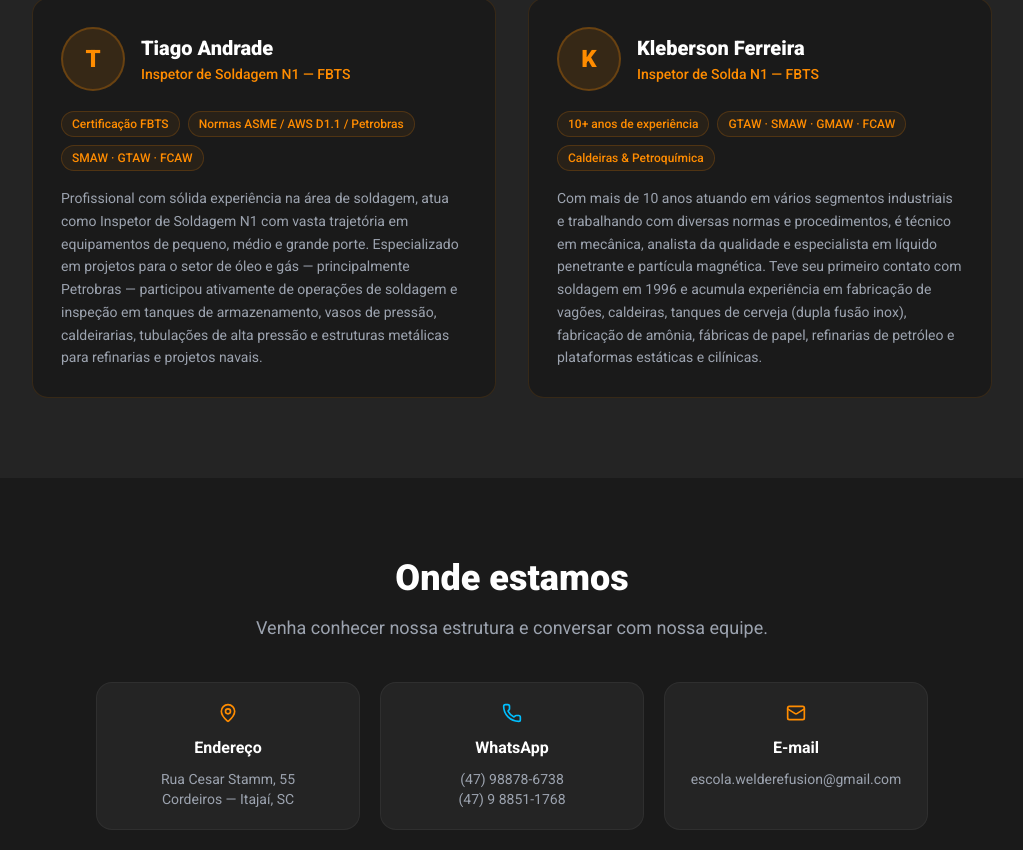
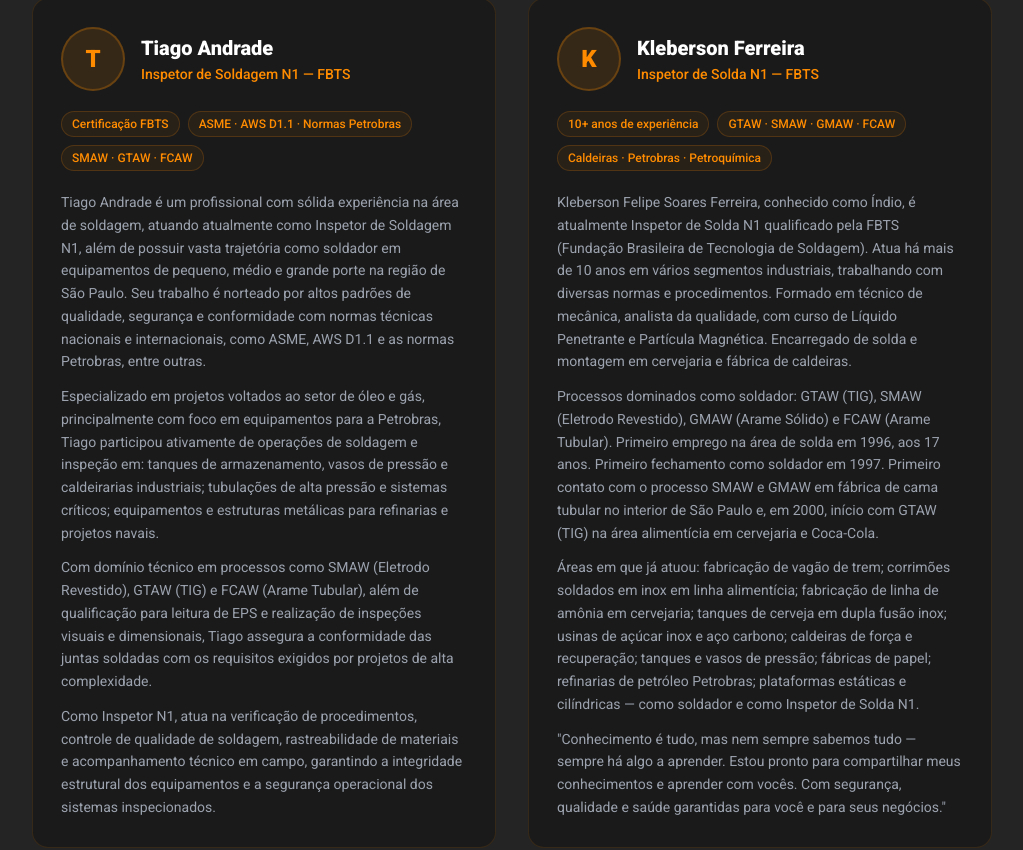
Before and after one commit to denilsonsilvasantos-sketch/wender-fusion, a React (Vite) app in the folder frontend/: page /sobre in a window 1280 px wide. Shown: the part 2430-3280 px from the top of the page, without its empty margins (128-1151 px from the left). Built offline with nearby package versions, Linux system fonts and the light colour scheme; no server answers.

Commit message:
content: bio completa de Tiago Andrade e Kleberson Ferreira no Sobre

```diff
--- a/frontend/src/pages/public/AboutPage.tsx
+++ b/frontend/src/pages/public/AboutPage.tsx
@@ -16,15 +16,25 @@ const TEAM = [
     name: 'Tiago Andrade',
     role: 'Inspetor de Soldagem N1 — FBTS',
     initial: 'T',
-    highlights: ['Certificação FBTS', 'Normas ASME / AWS D1.1 / Petrobras', 'SMAW · GTAW · FCAW'],
-    bio: 'Profissional com sólida experiência na área de soldagem, atua como Inspetor de Soldagem N1 com vasta trajetória em equipamentos de pequeno, médio e grande porte. Especializado em projetos para o setor de óleo e gás — principalmente Petrobras — participou ativamente de operações de soldagem e inspeção em tanques de armazenamento, vasos de pressão, caldeirarias, tubulações de alta pressão e estruturas metálicas para refinarias e projetos navais.',
+    highlights: ['Certificação FBTS', 'ASME · AWS D1.1 · Normas Petrobras', 'SMAW · GTAW · FCAW'],
+    paragraphs: [
+      'Tiago Andrade é um profissional com sólida experiência na área de soldagem, atuando atualmente como Inspetor de Soldagem N1, além de possuir vasta trajetória como soldador em equipamentos de pequeno, médio e grande porte na região de São Paulo. Seu trabalho é norteado por altos padrões de qualidade, segurança e conformidade com normas técnicas nacionais e internacionais, como ASME, AWS D1.1 e as normas Petrobras, entre outras.',
+      'Especializado em projetos voltados ao setor de óleo e gás, principalmente com foco em equipamentos para a Petrobras, Tiago participou ativamente de operações de soldagem e inspeção em: tanques de armazenamento, vasos de pressão e caldeirarias industriais; tubulações de alta pressão e sistemas críticos; equipamentos e estruturas metálicas para refinarias e projetos navais.',
+      'Com domínio técnico em processos como SMAW (Eletrodo Revestido), GTAW (TIG) e FCAW (Arame Tubular), além de qualificação para leitura de EPS e realização de inspeções visuais e dimensionais, Tiago assegura a conformidade das juntas soldadas com os requisitos exigidos por projetos de alta complexidade.',
+      'Como Inspetor N1, atua na verificação de procedimentos, controle de qualidade de soldagem, rastreabilidade de materiais e acompanhamento técnico em campo, garantindo a integridade estrutural dos equipamentos e a segurança operacional dos sistemas inspecionados.',
+    ],
   },
   {
     name: 'Kleberson Ferreira',
     role: 'Inspetor de Solda N1 — FBTS',
     initial: 'K',
-    highlights: ['10+ anos de experiência', 'GTAW · SMAW · GMAW · FCAW', 'Caldeiras & Petroquímica'],
-    bio: 'Com mais de 10 anos atuando em vários segmentos industriais e trabalhando com diversas normas e procedimentos, é técnico em mecânica, analista da qualidade e especialista em líquido penetrante e partícula magnética. Teve seu primeiro contato com soldagem em 1996 e acumula experiência em fabricação de vagões, caldeiras, tanques de cerveja (dupla fusão inox), fabricação de amônia, fábricas de papel, refinarias de petróleo e plataformas estáticas e cilínicas.',
+    highlights: ['10+ anos de experiência', 'GTAW · SMAW · GMAW · FCAW', 'Caldeiras · Petrobras · Petroquímica'],
+    paragraphs: [
+      'Kleberson Felipe Soares Ferreira, conhecido como Índio, é atualmente Inspetor de Solda N1 qualificado pela FBTS (Fundação Brasileira de Tecnologia de Soldagem). Atua há mais de 10 anos em vários segmentos industriais, trabalhando com diversas normas e procedimentos. Formado em técnico de mecânica, analista da qualidade, com curso de Líquido Penetrante e Partícula Magnética. Encarregado de solda e montagem em cervejaria e fábrica de caldeiras.',
+      'Processos dominados como soldador: GTAW (TIG), SMAW (Eletrodo Revestido), GMAW (Arame Sólido) e FCAW (Arame Tubular). Primeiro emprego na área de solda em 1996, aos 17 anos. Primeiro fechamento como soldador em 1997. Primeiro contato com o processo SMAW e GMAW em fábrica de cama tubular no interior de São Paulo e, em 2000, início com GTAW (TIG) na área alimentícia em cervejaria e Coca-Cola.',
+      'Áreas em que já atuou: fabricação de vagão de trem; corrimões soldados em inox em linha alimentícia; fabricação de linha de amônia em cervejaria; tanques de cerveja em dupla fusão inox; usinas de açúcar inox e aço carbono; caldeiras de força e recuperação; tanques e vasos de pressão; fábricas de papel; refinarias de petróleo Petrobras; plataformas estáticas e cilíndricas — como soldador e como Inspetor de Solda N1.',
+      '"Conhecimento é tudo, mas nem sempre sabemos tudo — sempre há algo a aprender. Estou pronto para compartilhar meus conhecimentos e aprender com vocês. Com segurança, qualidade e saúde garantidas para você e para seus negócios."',
+    ],
   },
 ]
 
@@ -166,7 +176,7 @@ export function AboutPage() {
             <h2 className="text-4xl font-black text-white">Quem faz acontecer</h2>
           </div>
           <div className="grid md:grid-cols-2 gap-8">
-            {TEAM.map(({ name, role, initial, highlights, bio }) => (
+            {TEAM.map(({ name, role, initial, highlights, paragraphs }) => (
               <div key={name} className="p-7 rounded-2xl border"
                 style={{ background: '#1A1A1A', borderColor: '#FF8C0020' }}>
                 {/* Header */}
@@ -182,7 +192,7 @@ export function AboutPage() {
                 </div>
 
                 {/* Highlights */}
-                <div className="flex flex-wrap gap-2 mb-4">
+                <div className="flex flex-wrap gap-2 mb-5">
                   {highlights.map(h => (
                     <span key={h} className="text-xs px-2.5 py-1 rounded-full border font-medium"
                       style={{ borderColor: '#FF8C0030', color: '#FF8C00', background: '#FF8C0010' }}>
@@ -191,8 +201,12 @@ export function AboutPage() {
                   ))}
                 </div>
 
-                {/* Bio */}
-                <p className="text-sm leading-relaxed" style={{ color: '#9CA3AF' }}>{bio}</p>
+                {/* Bio completa */}
+                <div className="space-y-3">
+                  {paragraphs.map((p, i) => (
+                    <p key={i} className="text-sm leading-relaxed" style={{ color: '#9CA3AF' }}>{p}</p>
+                  ))}
+                </div>
               </div>
             ))}
           </div>
```
